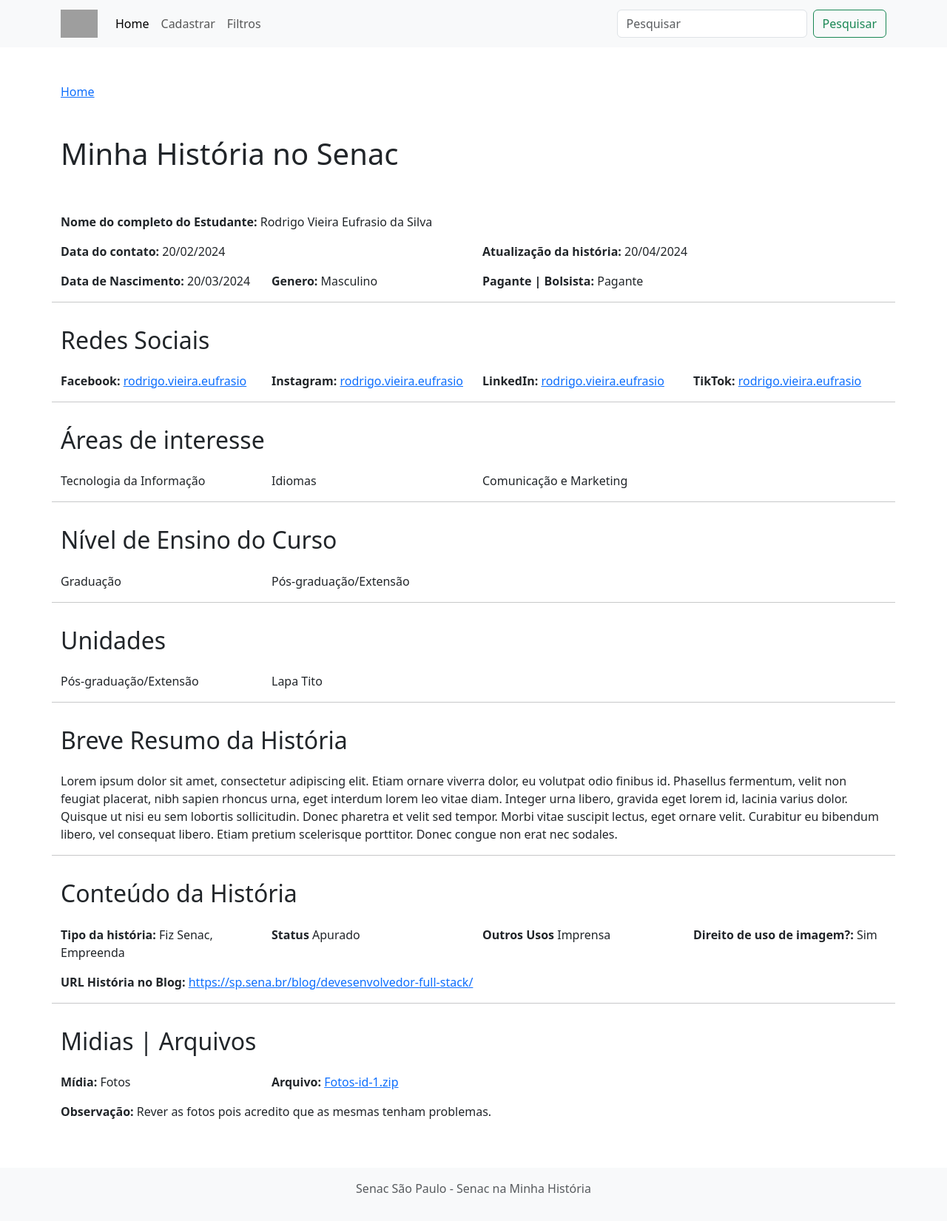
After one commit to rodrigophpweb/inspiring-stories, a PHP site: page /history.php in a window 1280 px wide. The commit adds this page. Shown: the whole page at 74% size. Run offline with PHP 8.4, Linux system fonts and the light colour scheme; some libraries are stand-ins or nearby versions; grey boxes are pictures that could not be loaded.

Commit message:
finished search.php

```diff
--- a/header.php
+++ b/header.php
@@ -18,21 +18,10 @@
                         <a class="nav-link" href="cadastrar.php">Cadastrar</a>
                         </li>
                         <li class="nav-item dropdown">
-                        <a class="nav-link dropdown-toggle" href="#" role="button" data-bs-toggle="dropdown" aria-expanded="false">
-                            Filtros
-                        </a>
-                        <ul class="dropdown-menu">
-                            <li><a class="dropdown-item" href="#">Gênero</a></li>
-                            <li><a class="dropdown-item" href="#">Idade</a></li>
-                            <li><a class="dropdown-item" href="#">Pagante | Bolsista</a></li>
-                            <li><a class="dropdown-item" href="#">Área</a></li>
-                            <li><a class="dropdown-item" href="#">Nível de Ensino</a></li>
-                            <li><a class="dropdown-item" href="#">Tipo da história</a></li>
-                            <li><a class="dropdown-item" href="#">Status</a></li>
-                            <li><hr class="dropdown-divider"></li>
-                            <li><a class="dropdown-item" href="#">Filtro Completo</a></li>
-                        </ul>
+                            <a class="nav-link" href="search.php">Filtros</a>
                         </li>
+
+
                         <!-- <li class="nav-item">
                         <a class="nav-link disabled" aria-disabled="true">Disabled</a>
                         </li> -->
--- /dev/null
+++ b/history.php
@@ -0,0 +1,233 @@
+<!DOCTYPE html>
+<html lang="pt_br">
+<head>
+    <meta charset="UTF-8">
+    <meta name="viewport" content="width=device-width, initial-scale=1.0">
+    <title>Senac na Minha História</title>
+    <link href="https://cdn.jsdelivr.net/npm/bootstrap@5.3.3/dist/css/bootstrap.min.css" rel="stylesheet" integrity="sha384-QWTKZyjpPEjISv5WaRU9OFeRpok6YctnYmDr5pNlyT2bRjXh0JMhjY6hW+ALEwIH" crossorigin="anonymous">
+    <link rel="stylesheet" href="https://code.jquery.com/ui/1.12.1/themes/base/jquery-ui.css">
+    <link rel="stylesheet" href="https://icons.getbootstrap.com/assets/font/bootstrap-icons.min.css">
+</head>
+<body>
+
+    <?php include('header.php')?>
+
+    <main>
+        <?php include('breadcrumb.php');?>
+
+
+        <section class="datahistory">
+            <div class="container">
+                <div class="row">
+                    <div class="col-12 mb-5">
+                        <h1>Minha História no Senac</h1>
+                    </div>
+                    <div class="col-12">
+                        <p><Strong>Nome do completo do Estudante:</Strong> Rodrigo Vieira Eufrasio da Silva</p>
+                    </div>
+
+                    <div class="col-6">
+                        <p><Strong>Data do contato:</Strong> 20/02/2024</p>
+                    </div>
+
+                    <div class="col-6">
+                        <p><Strong>Atualização da história:</Strong> 20/04/2024</p>
+                    </div>
+
+                    <div class="col-3">
+                        <p><Strong>Data de Nascimento:</Strong> 20/03/2024</p>
+                    </div>
+
+                    <div class="col-3">
+                        <p><Strong>Genero:</Strong> Masculino</p>
+                    </div>
+
+                    <div class="col-3">
+                        <p><Strong>Pagante | Bolsista:</Strong> Pagante</p>
+                    </div>
+
+                    <hr>
+
+                    <div class="col-12 my-3">
+                        <h2>Redes Sociais</h2>
+                    </div>
+
+                    <div class="col-3">
+                        <p>
+                            <Strong><i class="bi bi-facebook"></i> Facebook:</Strong>
+                            <a href="#">rodrigo.vieira.eufrasio</a>
+                        </p>
+                    </div>
+
+                    <div class="col-3">
+                        <p>
+                            <Strong><i class="bi bi-instagram"></i> Instagram:</Strong>
+                            <a href="#">rodrigo.vieira.eufrasio</a>
+                        </p>
+                    </div>
+
+                    <div class="col-3">
+                        <p>
+                            <Strong><i class="bi bi-linkedin"></i> LinkedIn:</Strong>
+                            <a href="#">rodrigo.vieira.eufrasio</a>
+                        </p>
+                    </div>
+
+                    <div class="col-3">
+                        <p>
+                            <Strong><i class="bi bi-tiktok"></i> TikTok:</Strong>
+                            <a href="#">rodrigo.vieira.eufrasio</a>
+                        </p>
+                    </div>
+
+                    <hr>
+
+                    <div class="col-12 my-3">
+                        <h2>Áreas de interesse</h2>
+                    </div>
+
+                    <div class="col-3">
+                        <p>Tecnologia da Informação</p>
+                    </div>
+
+                    <div class="col-3">
+                        <p>Idiomas</p>
+                    </div>
+
+                    <div class="col-3">
+                        <p>Comunicação e Marketing</p>
+                    </div>
+
+                    <hr>
+
+                    <div class="col-12 my-3">
+                        <h2>Nível de Ensino do Curso</h2>
+                    </div>
+
+                    <div class="col-3">
+                        <p>Graduação</p>
+                    </div>
+
+                    <div class="col-3">
+                        <p>Pós-graduação/Extensão</p>
+                    </div>
+
+                    <hr>
+
+                    <div class="col-12 my-3">
+                        <h2>Unidades</h2>
+                    </div>
+
+                    <div class="col-3">
+                        <p>Pós-graduação/Extensão</p></p>
+                    </div>
+
+                    <div class="col-3">
+                        <p>Lapa Tito</p>
+                    </div>
+
+                    <hr>
+
+                    <div class="col-12 my-3">
+                        <h2>Breve Resumo da História</h2>
+                    </div>
+
+                    <div class="col-12">
+                        <p>Lorem ipsum dolor sit amet, consectetur adipiscing elit. Etiam ornare viverra dolor, eu volutpat odio finibus id. Phasellus fermentum, velit non feugiat placerat, nibh sapien rhoncus urna, eget interdum lorem leo vitae diam. Integer urna libero, gravida eget lorem id, lacinia varius dolor. Quisque ut nisi eu sem lobortis sollicitudin. Donec pharetra et velit sed tempor. Morbi vitae suscipit lectus, eget ornare velit. Curabitur eu bibendum libero, vel consequat libero. Etiam pretium scelerisque porttitor. Donec congue non erat nec sodales.</p>
+                    </div>
+
+                    <hr>
+
+                    <div class="col-12 my-3">
+                        <h2>Conteúdo da História</h2>
+                    </div>
+
+                    <div class="col-3">
+                        <p><strong>Tipo da história: </strong>Fiz Senac, Empreenda</p>
+                    </div>
+
+                    <div class="col-3">
+                        <p><strong>Status</strong> Apurado</p>
+                    </div>
+
+                    <div class="col-3">
+                        <p><strong>Outros Usos</strong> Imprensa</p>
+                    </div>
+
+                    <div class="col-3">
+                        <p><strong>Direito de uso de imagem?: </strong>Sim</p>
+                    </div>
+
+                    <div class="col-12">
+                        <p><strong>URL História no Blog: </strong><a href="https://sp.sena.br/blog/devesenvolvedor-full-stack/">https://sp.sena.br/blog/devesenvolvedor-full-stack/</a></p>
+                    </div>
+
+                    <hr>
+
+                    <div class="col-12 my-3">
+                        <h2>Midias | Arquivos</h2>
+                    </div>
+
+                    <div class="col-3">
+                        <p><strong>Mídia: </strong> Fotos</p>
+                    </div>
+
+                    <div class="col-3">
+                        <p><strong>Arquivo: </strong> <a href="#">Fotos-id-1.zip</a></p>
+                    </div>
+
+                    <div class="col-12 mb-5">
+                        <p><strong>Observação:</strong> Rever as fotos pois acredito que as mesmas tenham problemas.</p>
+                    </div>
+                </div>
+            </div>
+        </section>
+
+        <!--
+        <nav aria-label="Page navigation example">
+            <ul class="pagination justify-content-center">
+                <li class="page-item disabled">
+                    <a class="page-link">Previous</a>
+                </li>
+                <li class="page-item"><a class="page-link" href="#">1</a></li>
+                <li class="page-item"><a class="page-link" href="#">2</a></li>
+                <li class="page-item"><a class="page-link" href="#">3</a></li>
+                <li class="page-item">
+                <a class="page-link" href="#">Next</a>
+                </li>
+            </ul>
+        </nav>
+
+        <section class="container spinners">
+            <div class="spinner-border text-primary" role="status">
+                <span class="visually-hidden">Loading...</span>
+            </div>
+        </section>
+
+        <section class="container alerts">
+            <div class="alert alert-success" role="alert">
+                <span>História excluída com sucesso</span>
+            </div>
+
+            <div class="alert alert-danger" role="alert">
+                <span>O sistema apresentou o seguinte erro:</span>
+            </div>
+        </section>-->
+    </main>
+
+    <?php include('footer.php');?>
+    <script src="https://code.jquery.com/jquery-3.6.0.min.js"></script>
+    <script src="https://code.jquery.com/ui/1.12.1/jquery-ui.min.js"></script>
+    <script src="https://cdn.jsdelivr.net/npm/@popperjs/core@2.11.8/dist/umd/popper.min.js" integrity="sha384-I7E8VVD/ismYTF4hNIPjVp/Zjvgyol6VFvRkX/vR+Vc4jQkC+hVqc2pM8ODewa9r" crossorigin="anonymous"></script>
+    <script src="https://cdn.jsdelivr.net/npm/bootstrap@5.3.3/dist/js/bootstrap.min.js" integrity="sha384-0pUGZvbkm6XF6gxjEnlmuGrJXVbNuzT9qBBavbLwCsOGabYfZo0T0to5eqruptLy" crossorigin="anonymous"></script>
+    <script>
+    $(document).ready(function() {
+        $("#dateContact, #dateUpdate, #birthday").datepicker();
+        $('.form-label').change(function(){
+            $('.infotable').fadeIn();
+        });
+    });
+
+</script>
+</body>
+</html>
```
Also changed, not shown: cadastrar.php (+20 -9 lines), home.php (+5 -3 lines), index.php (+10 -0 lines), search.php (added, +311 -0 lines), tasks.txt (added, +8 -0 lines).
